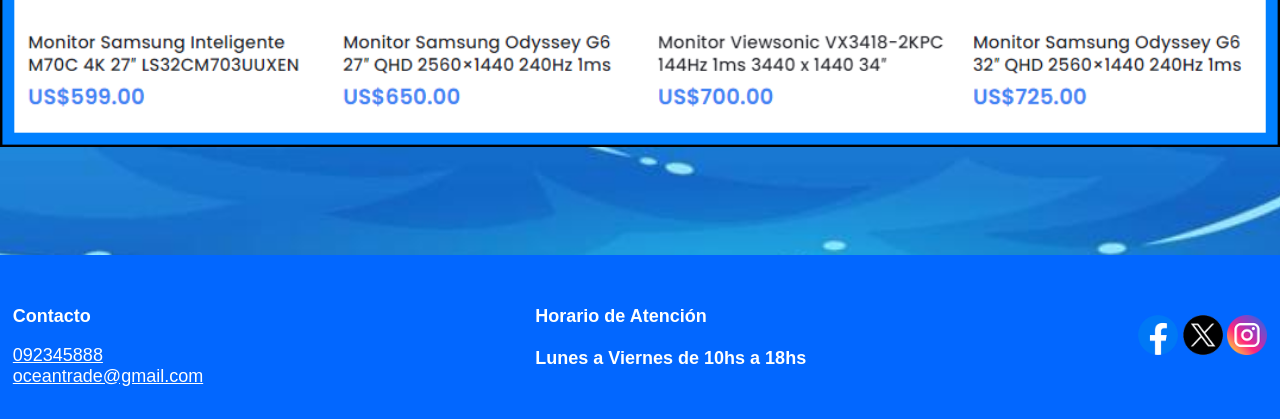
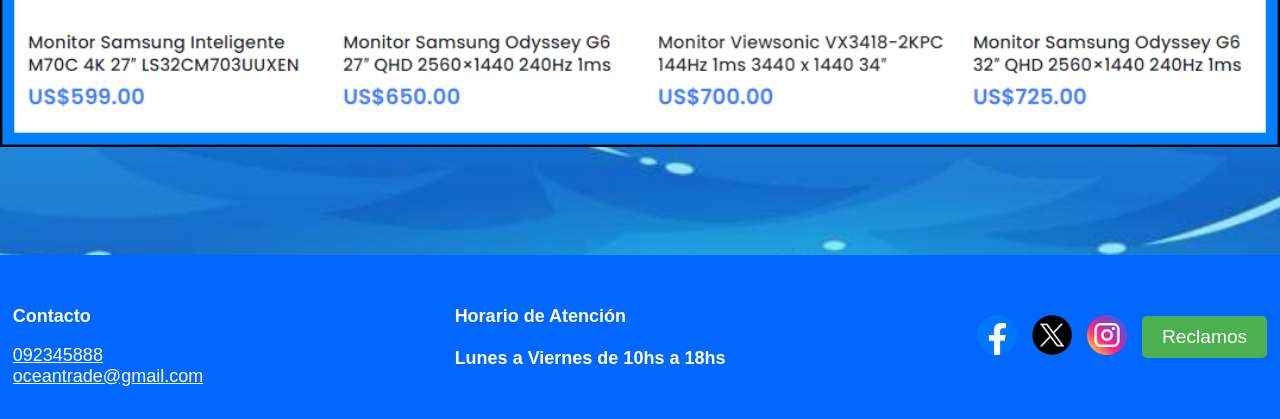
Before and after one commit to AkakuroCode/AkakuroCode, a PHP site: page /assets/pages/paginaprincipal.html in a window 1280 px wide. Shown: the part 1389-1808 px from the top of the page. Run offline with PHP 8.4, Linux system fonts and the light colour scheme.

Commit message:
Agregamos los href y añadimos un diseño al boton de reclamos en la pagina principal

```diff
--- a/sigto/assets/css/reclamos.css
+++ b/sigto/assets/css/reclamos.css
@@ -87,3 +87,24 @@
         width: 95%; /* Ajustar el ancho en pantallas grandes */
     }
 }
+
+.footer-redes {
+    display: flex;
+    align-items: center;
+    gap: 15px; /* Espaciado entre los íconos */
+}
+
+.reclamos-btn {
+    display: inline-block;
+    padding: 10px 20px;
+    background-color: #4CAF50; /* Color verde */
+    color: white;
+    text-decoration: none;
+    border-radius: 5px;
+    font-size: 1.2rem;
+    transition: background-color 0.3s ease;
+}
+
+.reclamos-btn:hover {
+    background-color: #45a049; /* Cambia el color al pasar el ratón */
+}
--- a/sigto/assets/pages/paginaprincipal.html
+++ b/sigto/assets/pages/paginaprincipal.html
@@ -4,6 +4,7 @@
     <meta charset="UTF-8">
     <meta name="viewport" content="width=device-width, initial-scale=1.0">
     <link rel="stylesheet" href="../css/style.css">
+    <link rel="stylesheet" href="../css/reclamos.css">
     <title>Document</title>
 </head>
 <body>
@@ -47,6 +48,8 @@
                 <a href="https://www.facebook.com/"><img class="redes" src="../images/facebook logo.png" alt="Facebook"></a>
                 <a href="https://twitter.com/home"><img class="redes" src="../images/x.png" alt="Twitter"></a>
                 <a href="https://www.instagram.com/"><img class="redes" src="../images/ig logo.png" alt="Instagram"></a>
+
+                <a href="pestañadereclamos.html" class="reclamos-btn">Reclamos</a>
             </div>
         </div>
     </footer>
```
